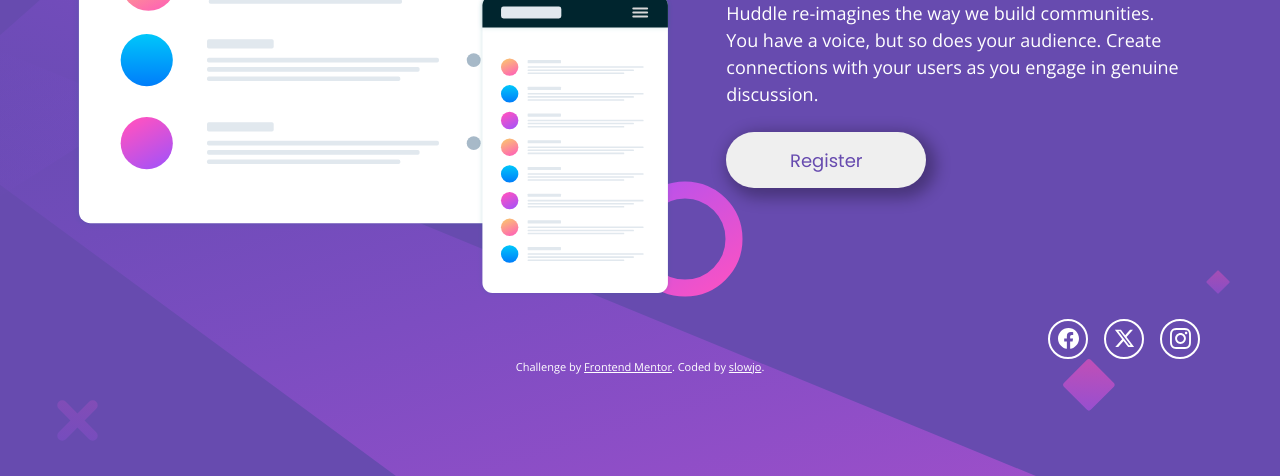
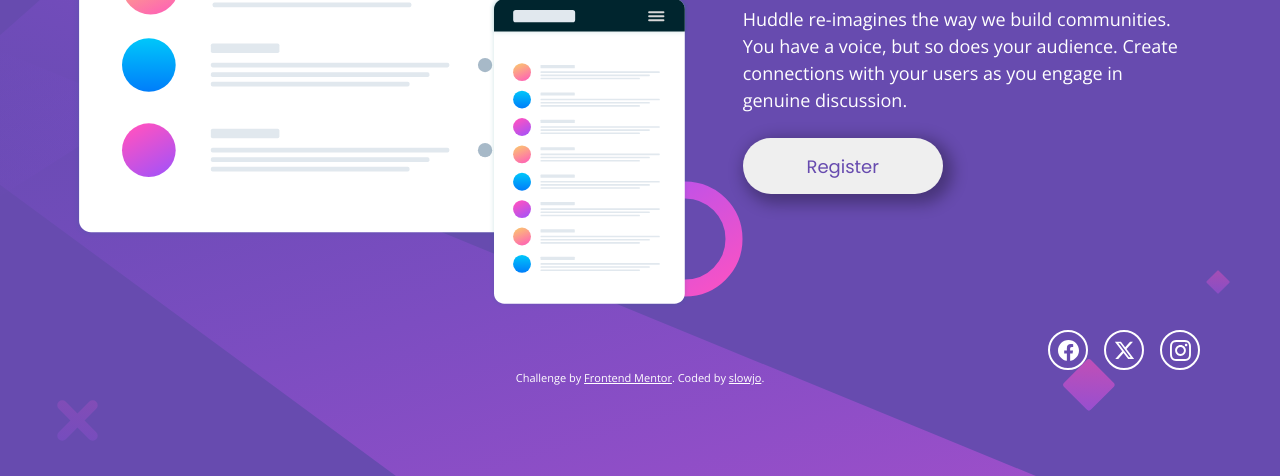
Before and after one commit to slowjo/FMHuddleLandingpage, a plain HTML site: page index.html in a window 1280 px wide. Shown: the part 324-800 px from the top of the page. Drawn offline with Linux system fonts and the light colour scheme.

Commit message:
flex layout fine tune

```diff
--- a/style.css
+++ b/style.css
@@ -156,7 +156,7 @@ button:hover {
     }
 
     .image-container {
-        flex: 1.3;
+        flex: 1.385;
         display: flex;
         align-items: center;
         padding-top: 88px;
```
